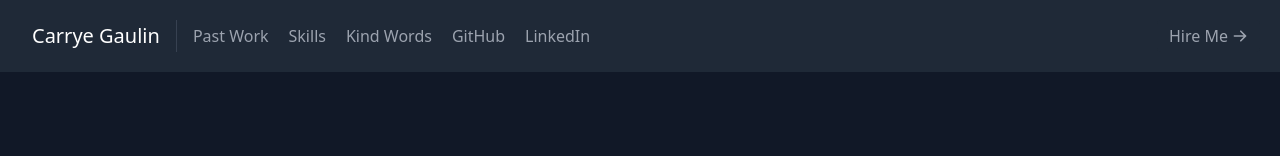
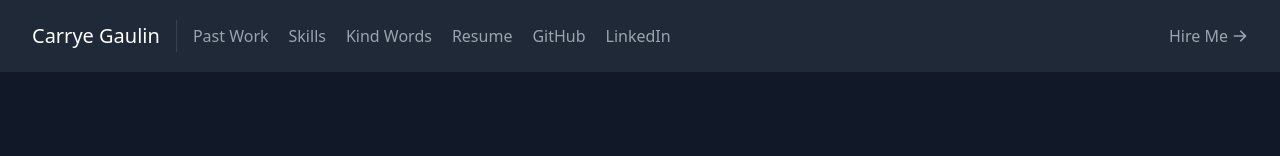
Before and after one commit to carryegaulin31/Final-React-Portfolio, a React (Create React App) app in the folder my-portfolio/: page / in a window 1280 px wide. Shown: the top 156 px of the page. Built offline with nearby package versions, Linux system fonts and the light colour scheme.

Commit message:
resume add

```diff
--- a/my-portfolio/src/components/Navbar.js
+++ b/my-portfolio/src/components/Navbar.js
@@ -20,6 +20,9 @@ export default function Navbar() {
               <a href="#testimonials" className="mr-5 hover:text-white">
                 Kind Words
               </a>
+              <a target="blank" href="../../public/CarryeGaulinProfesionalResume.pdf" className="mr-5 hover:text-white">
+                Resume
+              </a>
               <a target="blank" href="https://github.com/carryegaulin31" className="mr-5 hover:text-white">
                 GitHub
               </a>
```
Also changed, not shown: 1 other file (tests, documents, lock files or other folders).
